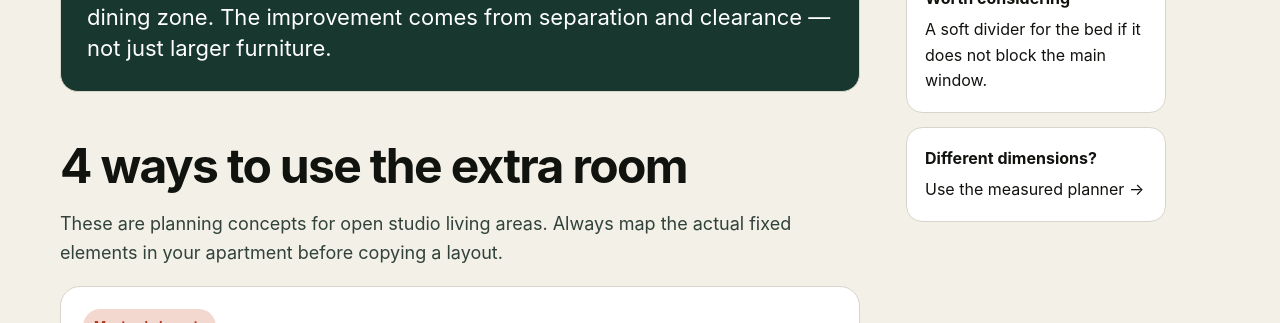
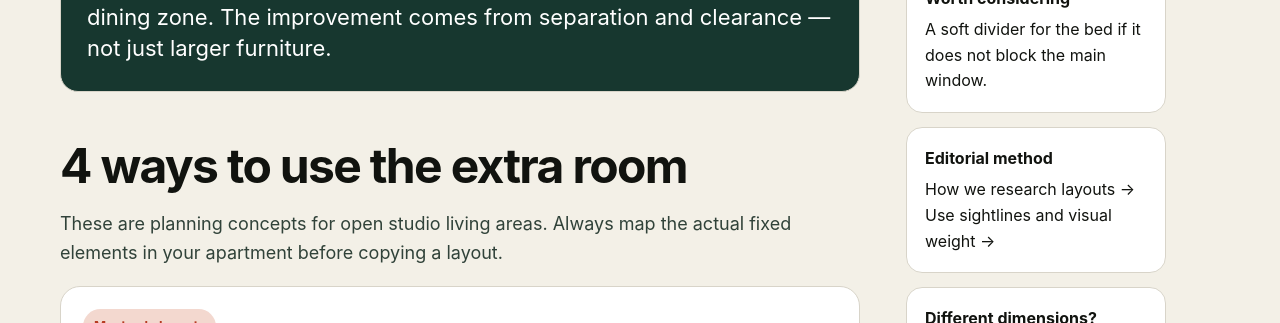
Before and after one commit to talaverilla85/small-space-lab, a Next.js app: page /studio-apartment-layouts/500-sq-ft in a window 1280 px wide. Shown: the part 840-1163 px from the top of the page. Built offline with nearby package versions, Linux system fonts and the light colour scheme; no server answers.

Commit message:
Add editorial transparency to flagship layout guide

```diff
--- a/app/studio-apartment-layouts/500-sq-ft/page.tsx
+++ b/app/studio-apartment-layouts/500-sq-ft/page.tsx
@@ -6,6 +6,7 @@ export const metadata: Metadata = {
   title: "500 Sq Ft Studio Apartment Layout Ideas: 4 Spacious Plans",
   description: "Four original 500 sq ft studio apartment layout ideas for separation, couples, work from home and storage.",
   alternates: { canonical: "/studio-apartment-layouts/500-sq-ft" },
+  authors: [{ name: "Small Space Planner Editorial Team" }],
 };
 
 const plans = [
@@ -96,6 +97,7 @@ export default function FiveHundredSqFtPage(){
       <aside className="sidebar">
         <div className="sidebar-box"><strong>Best use of extra area</strong>More circulation and clearer zones, not simply bigger furniture.</div>
         <div className="sidebar-box"><strong>Worth considering</strong>A soft divider for the bed if it does not block the main window.</div>
+        <div className="sidebar-box"><strong>Editorial method</strong><Link href="/editorial-policy">How we research layouts →</Link><br/><Link href="/learn/make-a-small-apartment-feel-bigger">Use sightlines and visual weight →</Link></div>
         <div className="sidebar-box"><strong>Different dimensions?</strong><Link href="/studio-apartment-planner">Use the measured planner →</Link></div>
       </aside>
     </section>
```
